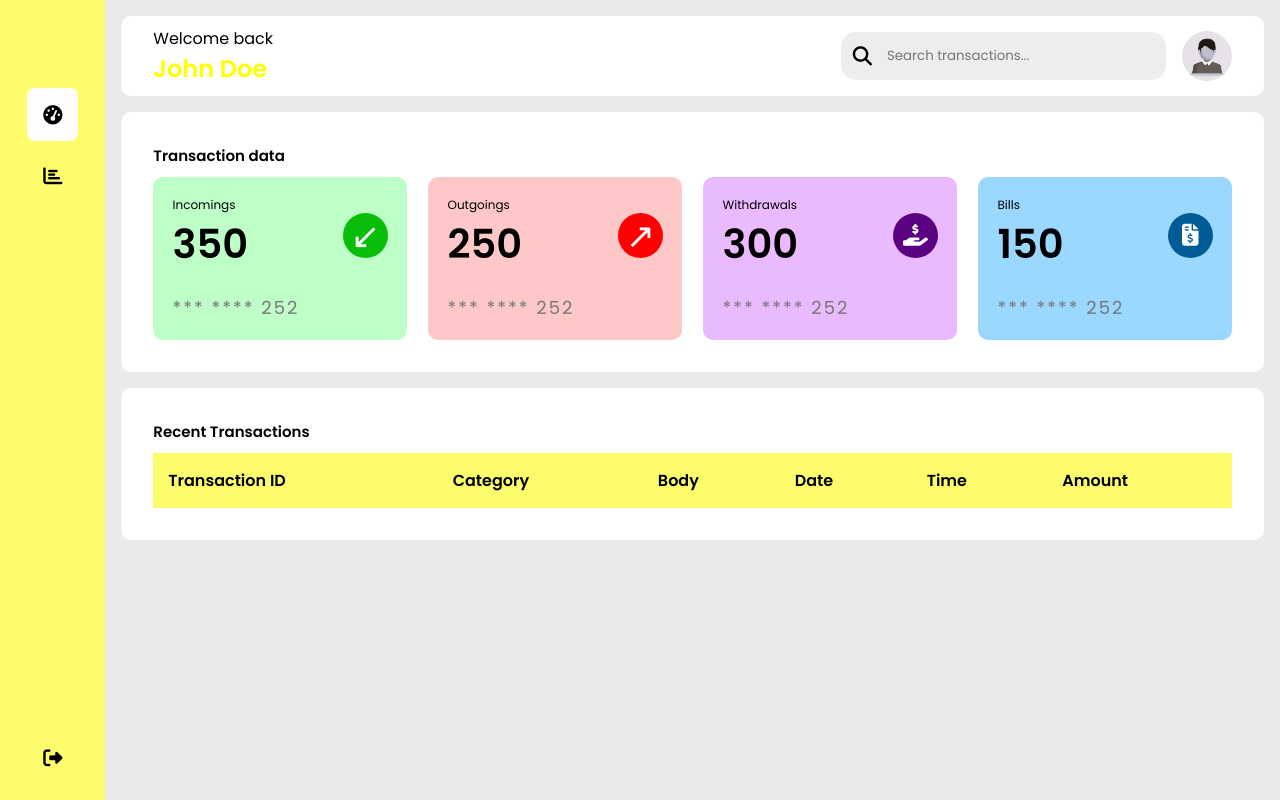
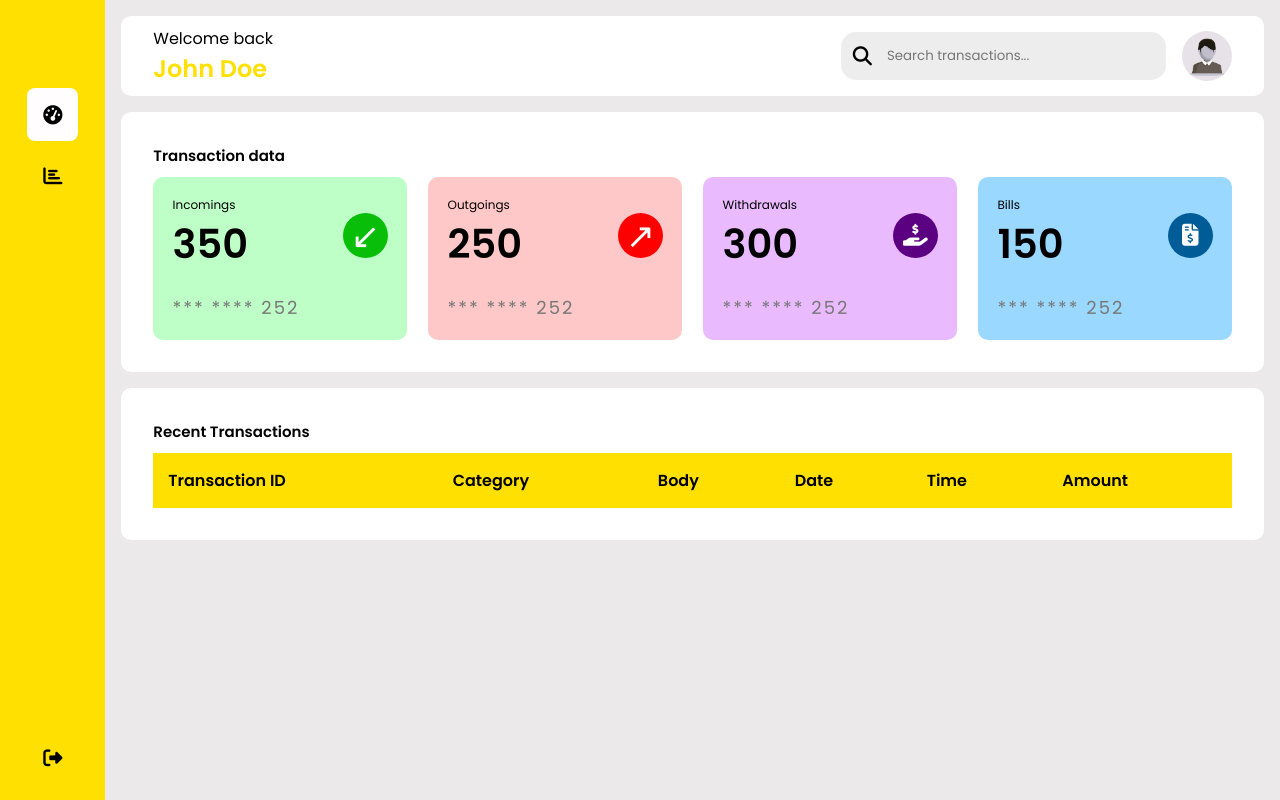
Before and after one commit to D-Agbikossi/summative_assignment-momo_data_analysis-group4, a plain HTML site: page index.html in a window 1280 px wide. Drawn offline with Linux system fonts and the light colour scheme; no server answers.

Commit message:
made changed to styles.css

```diff
--- a/styles.css
+++ b/styles.css
@@ -23,7 +23,7 @@ body {
     color: #fff;
     overflow: hidden;
     transition: all 0.5s linear;
-    background: rgba(252, 252, 109);
+    background: #ffe000;
 }
 
 .sidebar:hover {
@@ -110,7 +110,7 @@ body {
 }
 
 .header-title h2{
-    color: yellow;
+    color: #ffe000;
 }
 
 
@@ -309,7 +309,7 @@ table {
 }
 
 thead {
-    background: rgba(252, 252, 109);
+    background: #ffe000;
     color: #000000;
 }
 
@@ -355,3 +355,8 @@ tfoot td {
 .status-color-green{
     color: rgb(9, 190, 9);
 }
+
+/* Statistics Page Styling  */
+.statistics-header-title h2 {
+    color: #ffe000;
+}
```
